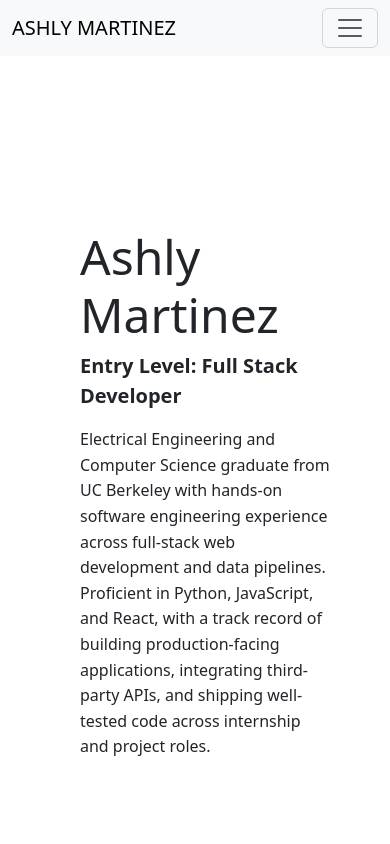
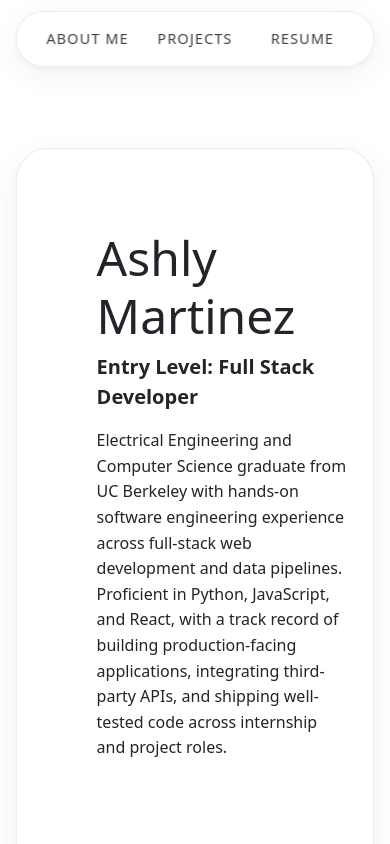
Before and after one commit to ashlyMartinez/ashlymartinez.github.io, a React (Vite) app in the folder client/: page / in a window 390 px wide. Shown: the top 844 px of the page. Built offline with nearby package versions, Linux system fonts and the light colour scheme.

Commit message:
[Feature] Created responsive nav bar

```diff
--- a/client/src/App.css
+++ b/client/src/App.css
@@ -1,5 +1,11 @@
 #a {
-    background-color: rgb(240, 205, 159);
-    width:100%;
-    height:500px;
+  background-color: rgb(240, 205, 159);
+  width:100%;
+  height:500px;
 }
+
+
+#projects,
+#resume{
+    scroll-margin-top: 2.75rem;
+}
--- a/client/src/App.jsx
+++ b/client/src/App.jsx
@@ -8,12 +8,12 @@ function App() {
 
 
   return (
-    <>
 
-    <NavBar />
-    {/* <div id="a">
 
-    </div> */}
+
+    <div id = "appWrapper">
+      <NavBar />
+
     <div id = "aboutMe">
       <About />
     </div>
@@ -25,7 +25,10 @@ function App() {
       <Resume />
     </div>
 
-    </>
+    </div>
+
+
+
   )
 }
 
--- a/client/src/components/NavBar.jsx
+++ b/client/src/components/NavBar.jsx
@@ -1,23 +1,18 @@
 import Container from 'react-bootstrap/Container';
 import Nav from 'react-bootstrap/Nav';
-import Navbar from 'react-bootstrap/Navbar';
-import NavDropdown from 'react-bootstrap/NavDropdown';
-
+import styles from './NavBar.module.css'
 export default function NavBar() {
   return (
-    <Navbar collapseOnSelect expand="lg" fixed="top" className="bg-body-tertiary">
-      <Container>
-        <Navbar.Brand href="#home">ASHLY MARTINEZ</Navbar.Brand>
-        <Navbar.Toggle aria-controls="responsive-navbar-nav" />
-        <Navbar.Collapse id="responsive-navbar-nav">
-          <Nav className="me-auto">
-            <Nav.Link href="#aboutMe">ABOUT ME</Nav.Link>
-            <Nav.Link href="#projects">PROJECTS</Nav.Link>
-            <Nav.Link href="#resume">RESUME</Nav.Link>
-          </Nav>
+    <nav>
+      <ul className = {styles.navContainer}>
 
-        </Navbar.Collapse>
-      </Container>
-    </Navbar>
+          <li><a href="#aboutMe">ABOUT ME</a></li>
+          <li><a href="#projects">PROJECTS</a></li>
+          <li><a href="#resume">RESUME</a></li>
+
+      </ul>
+
+    </nav>
+
   );
 }
--- a/client/src/components/NavBar.module.css
+++ b/client/src/components/NavBar.module.css
@@ -0,0 +1,87 @@
+
+ /* Resets */
+.navContainer,
+.navContainer * {
+  margin: 0;
+  padding: 0;
+  box-sizing: border-box;
+}
+
+
+nav {
+  position: fixed;
+  top: 1.2rem;
+  left: 50%;
+  transform: translateX(-50%);
+  z-index: 1000;
+
+  width: min(90%, 540px);
+  padding: 1rem 1.2rem;
+
+  background: rgba(255, 255, 255, 0.75);
+  backdrop-filter: blur(12px);
+  -webkit-backdrop-filter: blur(12px);
+
+
+  border: 1px solid rgba(0, 0, 0, 0.08);
+  border-radius: 2rem;
+  box-shadow: 0 8px 32px rgba(0, 0, 0, 0.06),
+              0 2px 8px rgba(0, 0, 0, 0.04);
+
+  transition: transform 0.3s cubic-bezier(0.16, 1, 0.3, 1),
+              box-shadow 0.3s ease;
+}
+
+
+
+
+.navContainer {
+  list-style: none;
+  display: flex;
+  justify-content: space-around;
+  align-items: center;
+  gap: 0.25rem;
+}
+
+nav li {
+  display: flex;
+  flex: 1;
+}
+
+
+nav a {
+  display: flex;
+  justify-content: center;
+  align-items: center;
+  width: 100%;
+
+  font-size: 1rem;
+  font-weight: 500;
+  letter-spacing: 0.12em;
+  text-transform: uppercase;
+  text-decoration: none;
+  color: #3f3f46;
+
+
+  border-radius:1rem;
+  transition: all 0.2s cubic-bezier(0.16, 1, 0.3, 1);
+}
+
+
+nav a:hover {
+  color: #6c6664bd;
+}
+
+
+@media (max-width: 768px) {
+  nav {
+    top: 0.7rem;
+    width: 92%;
+  }
+
+  nav a {
+    font-size: 0.9rem;
+    padding: 0.45rem 0.6rem;
+    letter-spacing: .08em;
+  }
+}
--- a/client/src/pages/about/About.module.css
+++ b/client/src/pages/about/About.module.css
@@ -2,6 +2,7 @@
 .dummyDiv{
     height:100px;
 }
+
 
 .aboutContainer {
     display: flex;
@@ -12,7 +13,20 @@
     margin: 3rem auto;
     max-width: 1300px;
     padding: 5rem;
-    /* border: 1px solid red; */
+
+
+    background: rgba(255, 255, 255, 0.75);
+    backdrop-filter: blur(12px);
+    -webkit-backdrop-filter: blur(12px);
+
+    border: 1px solid rgba(0, 0, 0, 0.08);
+    border-radius: 2rem;
+    box-shadow: 0 8px 32px rgba(0, 0, 0, 0.06),
+              0 2px 8px rgba(0, 0, 0, 0.04);
+
+    transition: transform 0.3s cubic-bezier(0.16, 1, 0.3, 1),
+              box-shadow 0.3s ease;
+
     animation: fade-in 3s ease;
 }
 
@@ -20,19 +34,20 @@
     flex: 1;
     min-width: 250px;
     max-width: 580px;
-    /*border: 1px solid red;*/
 }
 
 .aboutName {
-    font-size: clamp(3rem, 4vw, 5rem); /* Font scaling */
     margin-bottom: 0.5rem;
 
+    font-size: clamp(3rem, 4vw, 5rem);
 }
 
 .aboutPosition {
+    margin-bottom: 1rem;
+
     font-size: 1.25rem;
     font-weight: 600;
-    margin-bottom: 1rem;
+
 }
 
 .aboutParagraph {
@@ -40,23 +55,34 @@
 }
 
 .headShotContainer {
-    /*border: 1px solid blue;*/
     display: flex;
     justify-content: center;
     align-items: center;
+    height: fit-content;
+
+    border-radius: 2rem;
+    /*border: 1px solid blue;*/
 
 }
 
 .headShot {
-    border-radius: 10%;
+    border-radius: 2rem;
     max-width: 100%;
-    height: auto;
-    box-shadow: 0px 5px 10px rgba(0, 0, 0, 0.1);
 
+    box-shadow: 0px 5px 10px rgba(0, 0, 0, 0.4);
+}
+
+@media (max-width: 1250px) {
+    .aboutContainer{
+        width: 92%;
+    }
 }
 
 @media (max-width: 768px) {
     .aboutContainer {
         flex-direction: column;
+        width: 92%;
+
     }
+
 }
--- a/client/src/pages/projects/Projects.module.css
+++ b/client/src/pages/projects/Projects.module.css
@@ -6,6 +6,18 @@
     max-width: 1300px;
     padding: 4rem;
     /* border: 1px solid red; */
+
+    background: rgba(255, 255, 255, 0.75);
+    backdrop-filter: blur(12px);
+    -webkit-backdrop-filter: blur(12px);
+
+    border: 1px solid rgba(0, 0, 0, 0.08);
+    border-radius: 2rem;
+    box-shadow: 0 8px 32px rgba(0, 0, 0, 0.06),
+                0 2px 8px rgba(0, 0, 0, 0.04);
+    transition: transform 0.3s cubic-bezier(0.16, 1, 0.3, 1),
+                box-shadow 0.3s ease;
+
     animation: fadeIn linear both;
     animation-timeline: view();
     animation-range: entry 10% cover 30%;
@@ -13,25 +25,28 @@
 
 .projectsTitle{
     content: center;
+    margin-bottom: 1.5rem;
+
     font-size: clamp(3rem, 4vw, 5rem);
-    margin-bottom: 1.5rem;
 }
 
 .projectsCards{
-    /* border: 1px solid #0b31ef; */
     display: flex;
     justify-content: center;
     flex-wrap: wrap;
     gap: 2rem;
     padding: 2rem;
+
+    /* border: 1px solid #0b31ef; */
 }
 
 .projectCard{
-    border: 1px solid #B8927A;
     margin-bottom: 0.5rem;
     flex:1;
     padding: 2rem;
     min-width: 380px;
+
+    border: 1px solid #B8927A;
     border-radius: 2rem;
     box-shadow: 0px 5px 10px rgba(0, 0, 0, 0.1);
 }
@@ -40,6 +55,7 @@
     display: flex;
     flex-direction: row;
     flex-wrap: wrap;
+
     /* border:1px solid red; */
 }
 
@@ -49,9 +65,10 @@
 
 
 .skillText{
+    padding:.4rem;
+
+    border: 1px solid #B8927A;
     border-radius: 1rem;
-    padding:.4rem;
-    border: 1px solid #B8927A;
     box-shadow: 0px 5px 10px rgba(0, 0, 0, 0.05);
 
 }
@@ -76,9 +93,14 @@
   }
 }
 
-
+@media (max-width: 1250px) {
+    .projectsContainer{
+        width: 92%;
+    }
+}
 
 @media (max-width: 768px) {
+
     .projectsCards {
         flex-direction: column;
     }
--- a/client/src/pages/resume/Resume.module.css
+++ b/client/src/pages/resume/Resume.module.css
@@ -5,11 +5,23 @@
     margin: 3rem auto;
     max-width: 1300px;
     padding: 4rem;
-    /* border: 1px solid red; */
+
+
+
+    background: rgba(255, 255, 255, 0.75);
+    backdrop-filter: blur(12px);
+    -webkit-backdrop-filter: blur(12px);
+
+    border: 1px solid rgba(0, 0, 0, 0.08);
+    border-radius: 2rem;
+    box-shadow: 0 8px 32px rgba(0, 0, 0, 0.06),
+              0 2px 8px rgba(0, 0, 0, 0.04);
+
+    transition: transform 0.3s cubic-bezier(0.16, 1, 0.3, 1),
+              box-shadow 0.3s ease;
     animation: fadeIn linear both;
     animation-timeline: view();
     animation-range: entry 10% cover 30%;
-
 }
 
 .resumeTitle{
@@ -17,7 +29,6 @@
 }
 
 .experienceCards{
-
     display: flex;
     justify-content: center;
     flex-wrap: wrap;
@@ -26,10 +37,11 @@
 }
 
 .experiencesContainer{
-    border: 1px solid #B8927A;
     margin-bottom: 0.5rem;
     padding: 2rem;
     min-width: 380px;
+
+    border: 1px solid #B8927A;
     border-radius: 2rem;
     box-shadow: 0px 5px 10px rgba(0, 0, 0, 0.1);
     gap: 2rem;
@@ -38,14 +50,16 @@
 .educationContainer,
 .skillsContainer,
 .experiencesContainer{
-    border: 1px solid #B8927A;
     margin-bottom: 0.5rem;
     flex:1;
     padding: 2rem;
     min-width: 380px;
+    gap: 2rem;
+
+    border: 1px solid #B8927A;
     border-radius: 2rem;
     box-shadow: 0px 5px 10px rgba(0, 0, 0, 0.1);
-    gap: 2rem;
+
 }
 
 
@@ -54,8 +68,8 @@
 
 
 .sectionTitle{
+    margin-bottom: 1.5rem;
     font-size: clamp(3rem, 4vw, 5rem);
-    margin-bottom: 1.5rem;
 }
 
 
@@ -73,9 +87,10 @@
 
 
 .skillText{
+    padding:.4rem;
+
+    border: 1px solid #B8927A;
     border-radius: 1rem;
-    padding:.4rem;
-    border: 1px solid #B8927A;
     box-shadow: 0px 5px 10px rgba(0, 0, 0, 0.05);
 
 }
@@ -103,7 +118,13 @@
   }
 }
 
-@media (max-width: 768px) {
+@media (max-width: 1250px) {
+    .resumeContainer{
+        width: 92%;
+    }
+}
+
+@media screen and (max-width: 768px){
     .experienceCards {
         flex-direction: column;
     }
```
